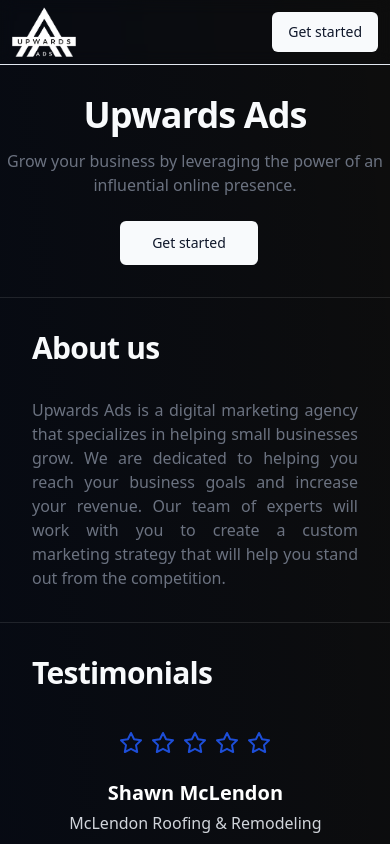
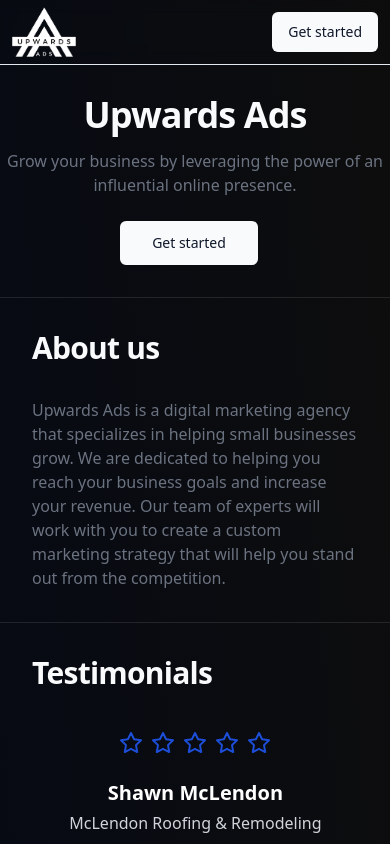
Before and after one commit to johnny-woodtke/upwardsads-website, a Next.js app: page / in a window 390 px wide. Shown: the top 844 px of the page. Built offline with nearby package versions, Linux system fonts and the light colour scheme.

Commit message:
text start about small screens

```diff
--- a/app/page.tsx
+++ b/app/page.tsx
@@ -55,7 +55,7 @@ export default function App() {
                 About us
               </h2>
 
-              <p className="text-justify text-gray-500 sm:text-lg">
+              <p className="text-start text-gray-500 sm:text-justify sm:text-lg">
                 Upwards Ads is a digital marketing agency that specializes in helping small businesses grow. We are
                 dedicated to helping you reach your business goals and increase your revenue. Our team of experts will
                 work with you to create a custom marketing strategy that will help you stand out from the competition.
```
